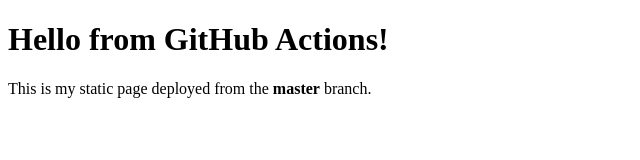
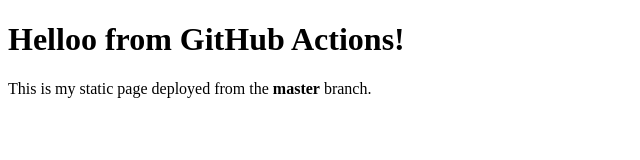
Before and after one commit to teodoraspasikj/SI_2025_lab3_233131, a plain HTML site: page SI_2025_lab3_233131/index.html in a window 1280 px wide. Shown: the whole page, without its empty margins (0-640 px from the left). Drawn offline with Linux system fonts and the light colour scheme.

Commit message:
Inital commit

```diff
--- a/SI_2025_lab3_233131/index.html
+++ b/SI_2025_lab3_233131/index.html
@@ -4,7 +4,7 @@
   <title>CI/CD Homework</title>
 </head>
 <body>
-  <h1>Hello from GitHub Actions!</h1>
+  <h1>Helloo from GitHub Actions!</h1>
   <p>This is my static page deployed from the <strong>master</strong> branch.</p>
 </body>
 </html>
```
